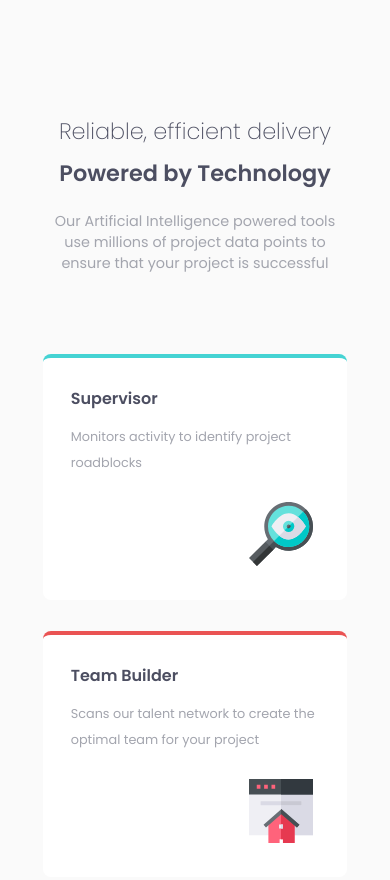
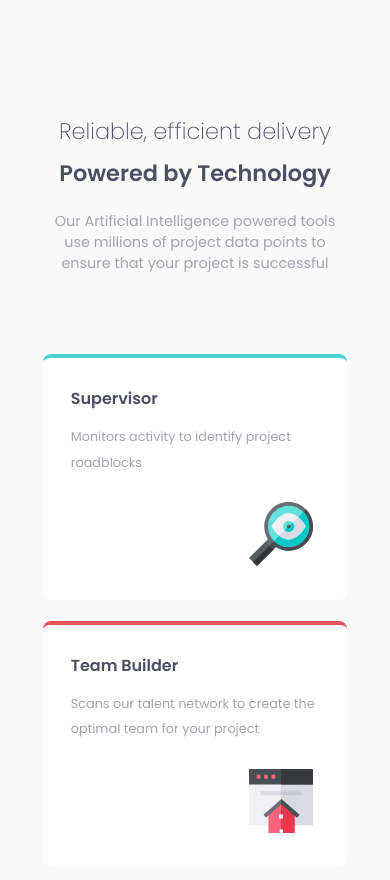
Before and after one commit to aghniputra/four-card-feature, a plain HTML site: page index.html in a window 390 px wide. Shown: the top 880 px of the page. Drawn offline with Linux system fonts and the light colour scheme.

Commit message:
update jarak antar card
Setting maximum height grid biar jarak antar row nya tetep 1.3 rem di tampilan mobile

```diff
--- a/style.css
+++ b/style.css
@@ -7,6 +7,8 @@ body {
     height: 100vh;
     padding: 80px;
     margin:0px;
+    justify-items: center;
+    font-family: 'Poppins', sans-serif;
 }
 
 h3 {
@@ -53,10 +55,6 @@ h5 {
     grid-gap: 2rem;
     grid-template-areas: "left middle right";
 }
-
-/* .header {
-    grid-area: header;
-   } */
 
 .left, .right {
     padding: 180px 0px 140px 0px;
@@ -186,12 +184,13 @@ h5 {
 
     .container {
         display: grid;
-        grid-template-rows: 1fr 2fr 1fr;
+        grid-template-rows: minmax(240px, 246px) 2fr 1fr;
         grid-template-columns: 1fr;
         grid-template-areas:"left"
                             "middle"
                             "right";
         grid-gap: 1.3rem;
+        max-width: 23.25rem;
     }
 
     .left, .middle, .right {
@@ -200,7 +199,7 @@ h5 {
     }
 
     .card {
-         max-width: 373.3px;
+        max-width: 373.3px;
         min-height: 246px;
         padding: 1.75rem;
         box-sizing: border-box;
@@ -217,6 +216,8 @@ h5 {
     .card--red {
         margin-bottom: 1.3rem;
     }
+
+
 }
 
 .attribution {
```
